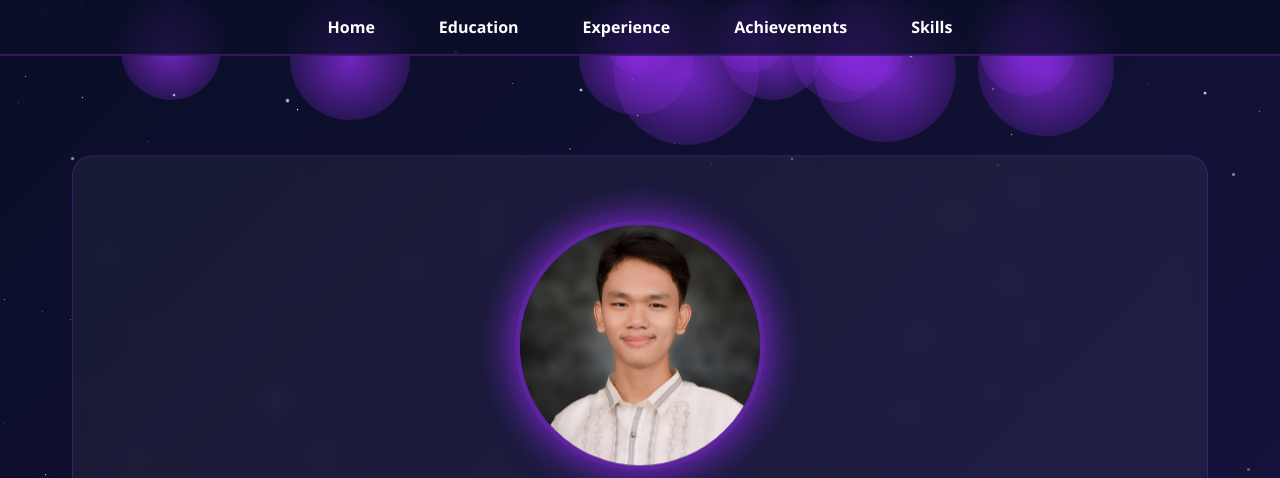
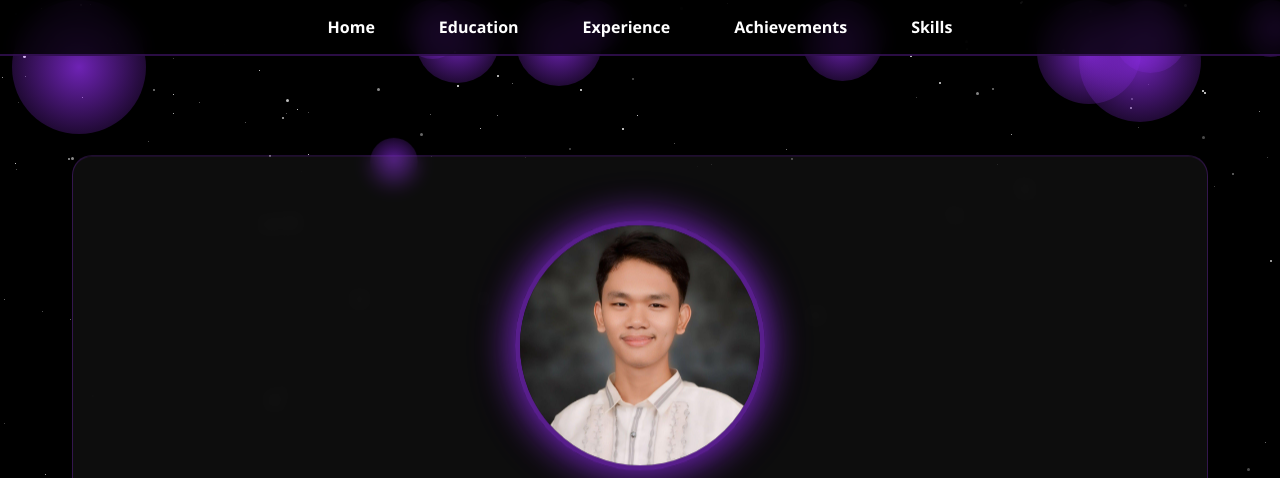
Before and after one commit to dimpaulieee/dimpaulieee.github.io, a plain HTML site: page index.html in a window 1280 px wide. Shown: the top 478 px of the page. Drawn offline with Linux system fonts and the light colour scheme.

Commit message:
Update index.html

```diff
--- a/index.html
+++ b/index.html
@@ -13,22 +13,31 @@
 
         body {
             font-family: 'Segoe UI', Tahoma, Geneva, Verdana, sans-serif;
-            background: linear-gradient(135deg, #0a0e27 0%, #1a1447 50%, #2d1b69 100%);
+            background: #000;
             color: #fff;
             overflow-x: hidden;
             position: relative;
             min-height: 100vh;
         }
 
-        /* Animated starfield background */
-        .stars {
+        /* Space background with stars */
+        .space-background {
             position: fixed;
             top: 0;
             left: 0;
             width: 100%;
             height: 100%;
+            z-index: -1;
+            overflow: hidden;
+        }
+
+        .stars {
+            position: absolute;
+            top: 0;
+            left: 0;
+            width: 100%;
+            height: 100%;
             pointer-events: none;
-            z-index: 0;
         }
 
         .star {
@@ -38,9 +47,24 @@
             animation: twinkle 3s infinite;
         }
 
+        .star.small {
+            width: 1px;
+            height: 1px;
+        }
+
+        .star.medium {
+            width: 2px;
+            height: 2px;
+        }
+
+        .star.large {
+            width: 3px;
+            height: 3px;
+        }
+
         @keyframes twinkle {
-            0%, 100% { opacity: 0.3; transform: scale(1); }
-            50% { opacity: 1; transform: scale(1.2); }
+            0%, 100% { opacity: 0.3; }
+            50% { opacity: 1; }
         }
 
         @keyframes float {
@@ -58,7 +82,7 @@
             position: fixed;
             top: 0;
             width: 100%;
-            background: rgba(10, 14, 39, 0.8);
+            background: rgba(0, 0, 0, 0.8);
             backdrop-filter: blur(10px);
             padding: 1rem 2rem;
             z-index: 1000;
@@ -300,7 +324,9 @@
     </style>
 </head>
 <body>
-    <div class="stars" id="stars"></div>
+    <div class="space-background">
+        <div class="stars" id="stars"></div>
+    </div>
     <div id="particles"></div>
 
     <nav>
@@ -480,11 +506,20 @@
     <script>
         // Create starfield
         const starsContainer = document.getElementById('stars');
-        for (let i = 0; i < 200; i++) {
+        for (let i = 0; i < 400; i++) {
             const star = document.createElement('div');
             star.className = 'star';
-            star.style.width = Math.random() * 3 + 'px';
-            star.style.height = star.style.width;
+
+            // Randomly assign star size
+            const size = Math.random();
+            if (size < 0.6) {
+                star.classList.add('small');
+            } else if (size < 0.9) {
+                star.classList.add('medium');
+            } else {
+                star.classList.add('large');
+            }
+
             star.style.left = Math.random() * 100 + '%';
             star.style.top = Math.random() * 100 + '%';
             star.style.animationDelay = Math.random() * 3 + 's';
```
